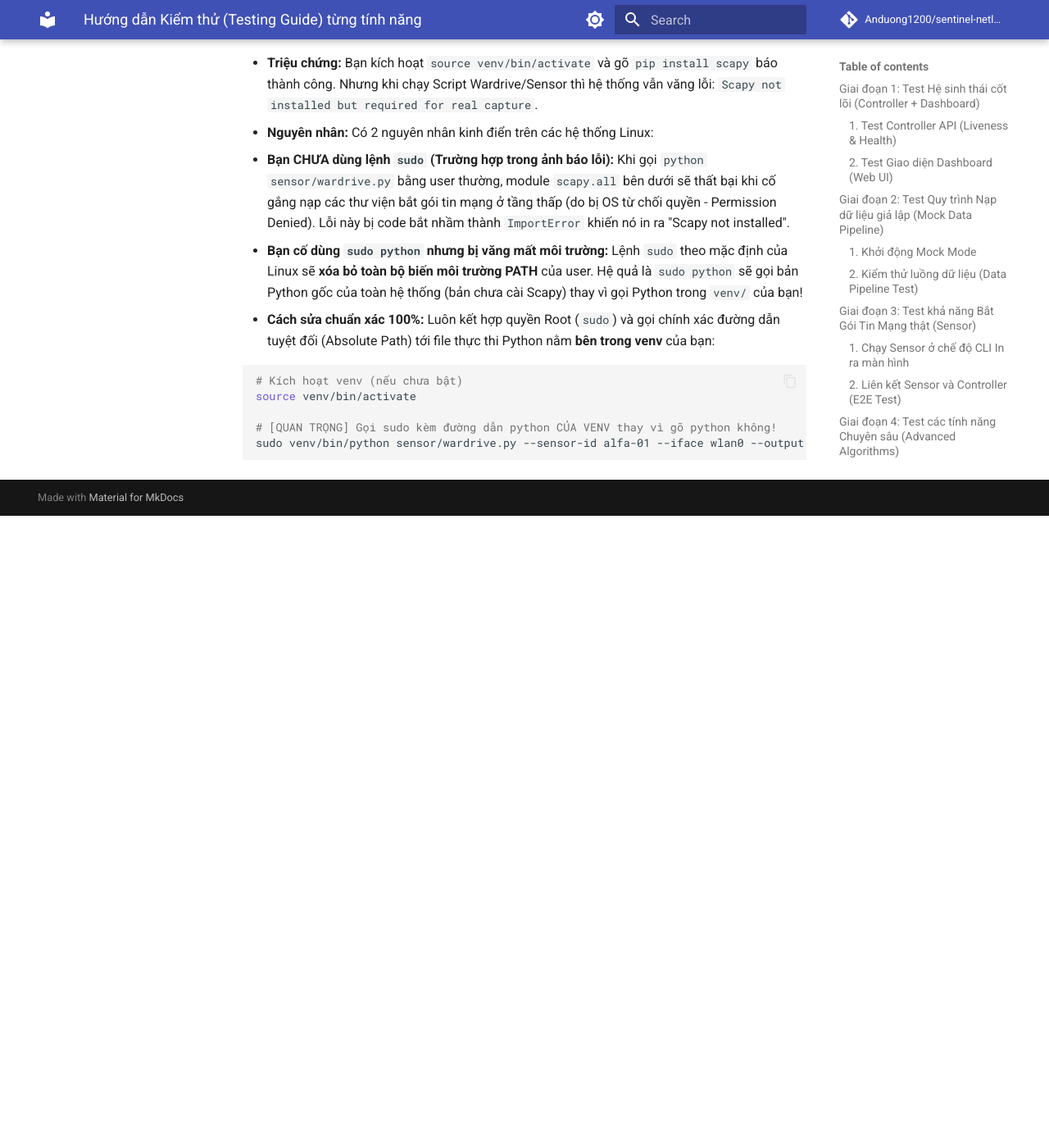
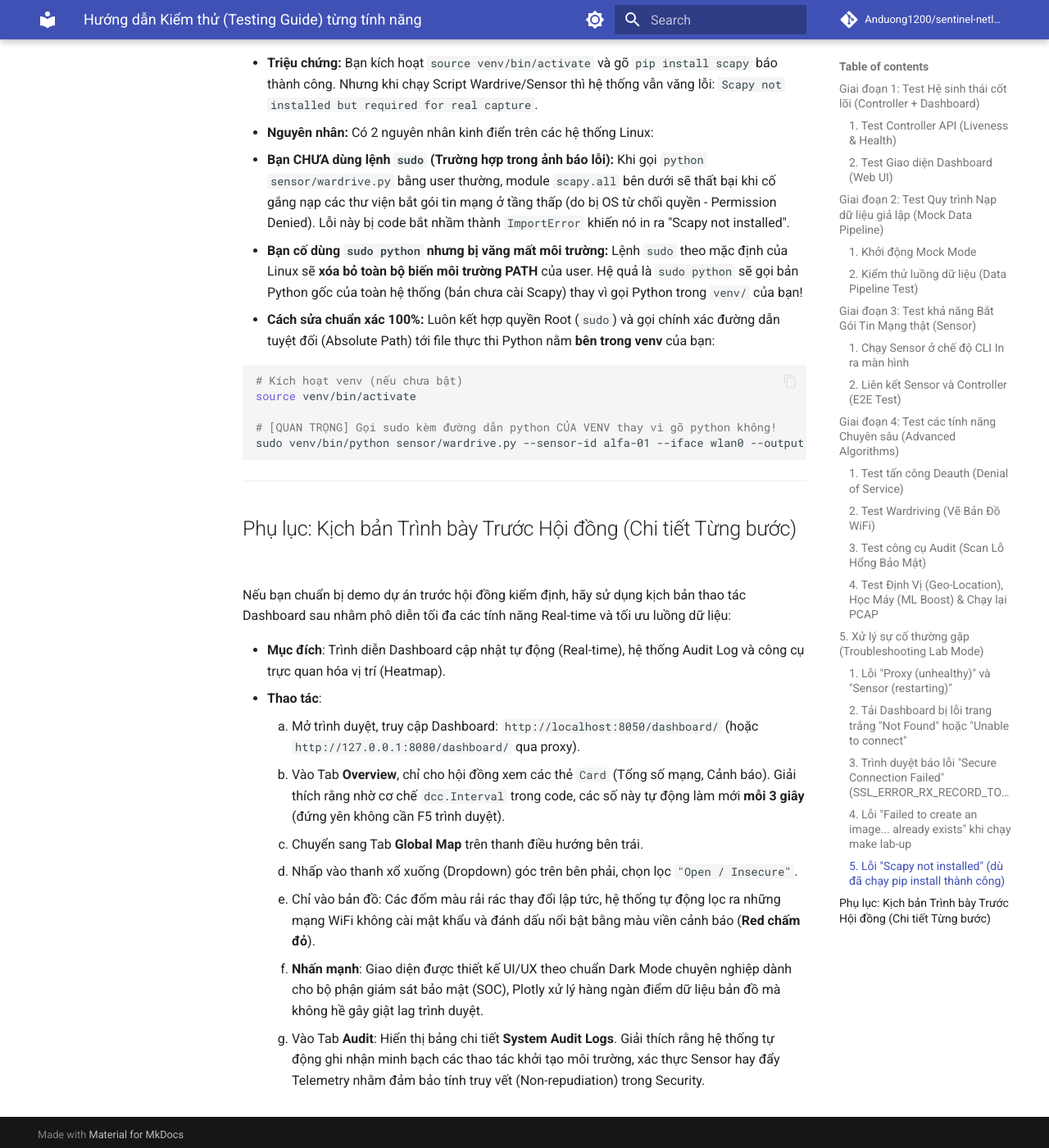
Before and after one commit to Anduong1200/sentinel-netlab, an MkDocs documentation site: the page built from docs/lab/testing_guide.md, in a window 1280 px wide and 1400 px high, scrolled down 5600 px. Shown: the whole window at 82% size. Built offline with MkDocs 1.6.1 and Material for MkDocs 9.7.7, drawn with Linux system fonts in a browser that asks for light colours; comment, search, counter and statistics services are not loaded; before the commit the page ends 6229 px from its top, so only the background shows below that.

Commit message:
docs: Update testing guide and ignore `run_sensor_local.sh` in `.gitignore`.

````diff
--- a/docs/lab/testing_guide.md
+++ b/docs/lab/testing_guide.md
@@ -190,3 +190,19 @@
   # [QUAN TRỌNG] Gọi sudo kèm đường dẫn python CỦA VENV thay vì gõ python không!
   sudo venv/bin/python sensor/wardrive.py --sensor-id alfa-01 --iface wlan0 --output wardrive_session.json
   ```
+
+---
+
+## Phụ lục: Kịch bản Trình bày Trước Hội đồng (Chi tiết Từng bước)
+
+Nếu bạn chuẩn bị demo dự án trước hội đồng kiểm định, hãy sử dụng kịch bản thao tác Dashboard sau nhằm phô diễn tối đa các tính năng Real-time và tối ưu luồng dữ liệu:
+
+*   **Mục đích**: Trình diễn Dashboard cập nhật tự động (Real-time), hệ thống Audit Log và công cụ trực quan hóa vị trí (Heatmap).
+*   **Thao tác**:
+    1.  Mở trình duyệt, truy cập Dashboard: `http://localhost:8050/dashboard/` (hoặc `http://127.0.0.1:8080/dashboard/` qua proxy).
+    2.  Vào Tab **Overview**, chỉ cho hội đồng xem các thẻ `Card` (Tổng số mạng, Cảnh báo). Giải thích rằng nhờ cơ chế `dcc.Interval` trong code, các số này tự động làm mới **mỗi 3 giây** (đứng yên không cần F5 trình duyệt).
+    3.  Chuyển sang Tab **Global Map** trên thanh điều hướng bên trái.
+    4.  Nhấp vào thanh xổ xuống (Dropdown) góc trên bên phải, chọn lọc `"Open / Insecure"`.
+    5.  Chỉ vào bản đồ: Các đốm màu rải rác thay đổi lập tức, hệ thống tự động lọc ra những mạng WiFi không cài mật khẩu và đánh dấu nổi bật bằng màu viền cảnh báo (**Red chấm đỏ**).
+    6.  **Nhấn mạnh**: Giao diện được thiết kế UI/UX theo chuẩn Dark Mode chuyên nghiệp dành cho bộ phận giám sát bảo mật (SOC), Plotly xử lý hàng ngàn điểm dữ liệu bản đồ mà không hề gây giật lag trình duyệt.
+    7.  Vào Tab **Audit**: Hiển thị bảng chi tiết **System Audit Logs**. Giải thích rằng hệ thống tự động ghi nhận minh bạch các thao tác khởi tạo môi trường, xác thực Sensor hay đẩy Telemetry nhằm đảm bảo tính truy vết (Non-repudiation) trong Security.
````
Also changed, not shown: 1 other file.
